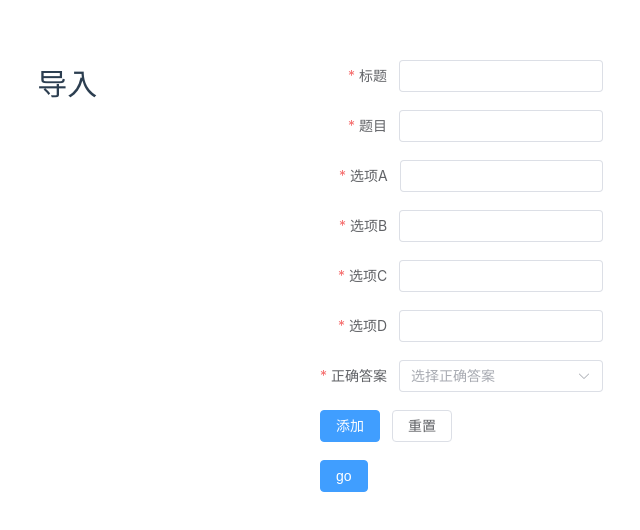
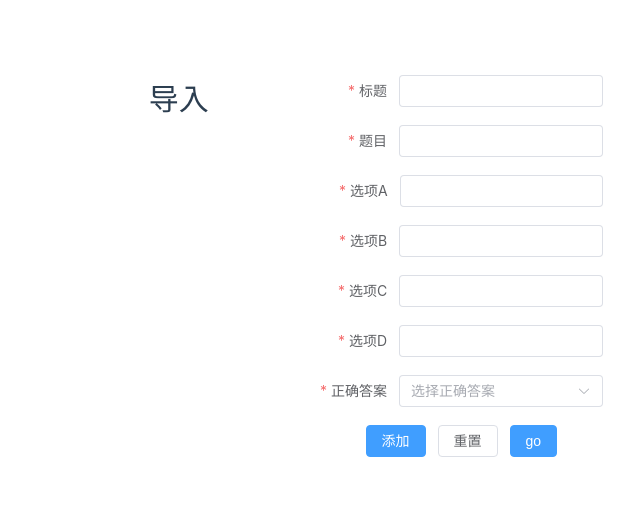
Before and after one commit to 10192295/vue_learning, a Vue app: page / in a window 1280 px wide. Shown: the part 124-654 px from the top of the page, without its empty margins (320-960 px from the left). Built offline with nearby package versions, Linux system fonts and the light colour scheme.

Commit message:
样式修改

```diff
--- a/src/views/question/ExportPage.vue
+++ b/src/views/question/ExportPage.vue
@@ -1,9 +1,9 @@
 <template>
-  <h1>导入</h1>
-  <div>
+  <h1 class="title">导入</h1>
+  <div class="content">
     <el-form
       label-width="auto"
-      style="max-width: 600px"
+      style="max-width: 600px; display: inline-block;"
       ref="formRef"
       :model="form"
       :rules="rules"
@@ -30,12 +30,12 @@
           <el-option label="D" value="D" />
         </el-select>
       </el-form-item>
-      <el-form-item>
+      <div>
         <el-button type="primary" @click="submitForm(formRef)"> 添加 </el-button>
         <el-button @click="resetForm(formRef)">重置</el-button>
-      </el-form-item>
+        <el-button type="primary" @click="submit"> go </el-button>
+      </div>
     </el-form>
-    <el-button type="primary" @click="submit"> go </el-button>
   </div>
 </template>
 
@@ -106,5 +106,9 @@ const submitForm = async (formEl) => {
 }
 </script>
 
-<style>
+<style lang="less" scoped>
+.title, .content {
+    text-align: center;
+    margin-bottom: 20px;
+}
 </style>
```
